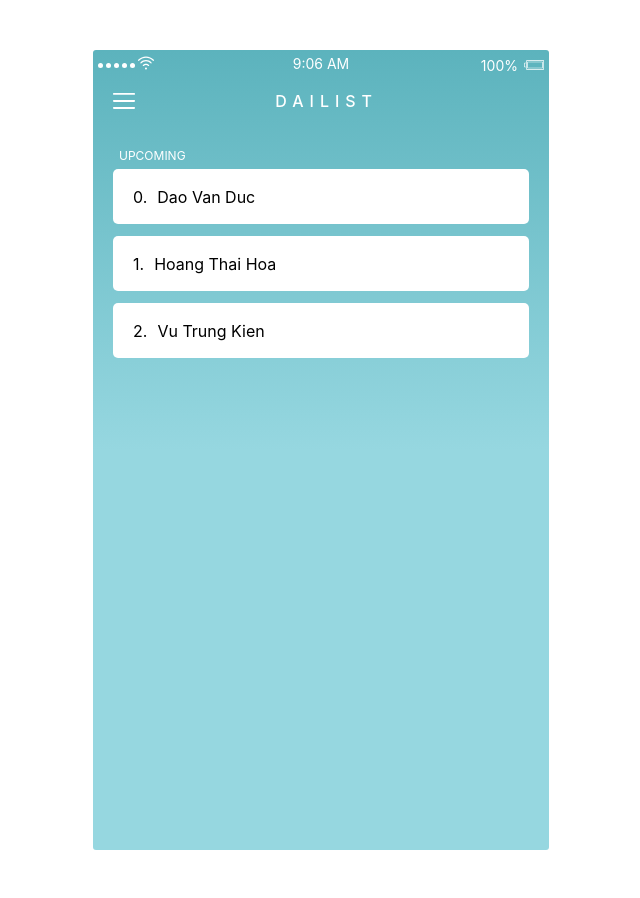
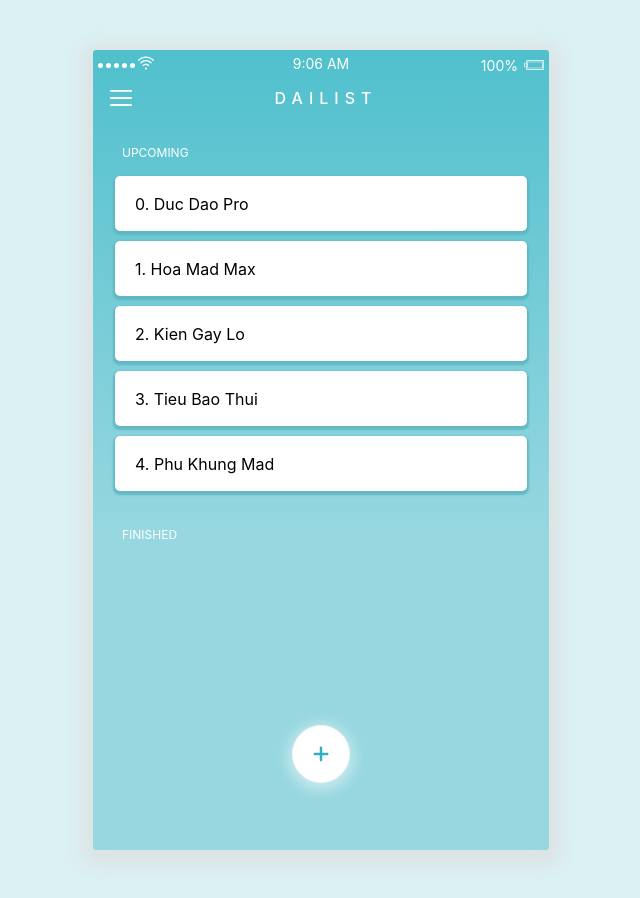
Before and after one commit to DucDa0/FullStackWebCourse, a React (Create React App) app in the folder ReactJS/my-modern-todolist/: page / in a window 1280 px wide. Shown: the top 898 px of the page, without its empty margins (319-959 px from the left). Before the commit the page ends 850 px from the top, so only its background shows below. Built offline with nearby package versions, Linux system fonts and the light colour scheme.

Commit message:
complete myTodoList

```diff
--- a/ReactJS/my-modern-todolist/src/App.js
+++ b/ReactJS/my-modern-todolist/src/App.js
@@ -2,17 +2,82 @@ import React,{Component} from 'react';
 import wifi from './img/wifi.svg'
 import battery from './img/battery.svg'
 import menu from './img/open-menu.svg'
+import add from './img/plus.svg'
 import './css/TodoList.css'
 import NewTodo from './components/NewTodo'
+import CompleteTodo from './components/CompleteTodo'
+import SearchBox from './components/SearchBox'
 import './App.css';
 
 export default class App extends Component {
   constructor(){
     super();
     this.state={
+      trigger: false,
       newItem: '',
-      todoItems: [{title: 'Dao Van Duc', isComplete: false},{title: 'Hoang Thai Hoa', isComplete: false},{title: 'Vu Trung Kien', isComplete: false}]
+      todoItems: [
+      {title: 'Duc Dao Pro', isComplete: false},
+      {title: 'Hoa Mad Max', isComplete: false},
+      {title: 'Kien Gay Lo', isComplete: false},
+      {title: 'Tieu Bao Thui', isComplete: false},
+      {title: 'Phu Khung Mad', isComplete: false}
+    ]
     };
+    this.onKeyUp=this.onKeyUp.bind(this);
+    this.onChange=this.onChange.bind(this);
+    this.onClickAdd=this.onClickAdd.bind(this);
+  }
+  onClickAdd(){
+    const input=document.getElementById('input');
+    let text=input.value;
+    if(!text){
+      return;
+    }
+    text=text.trim();
+    if(!text){
+      return;
+    }
+    this.setState({
+      newItem: '',
+      todoItems:[
+        {title: text, isComplete: false},
+        ...this.state.todoItems
+      ]
+    })
+  }
+  onKeyUp(event){
+    let text=event.target.value;
+
+    if(event.keyCode===13){
+
+      if(!text){
+        return;
+      }
+      text=text.trim();
+      if(!text){
+        return;
+      }
+      this.setState({
+        newItem: '',
+        todoItems:[
+          {title: text, isComplete: false},
+          ...this.state.todoItems
+        ]
+      })
+    }
+  }
+  onChange(event){
+    this.setState({
+      newItem: event.target.value
+    })
+  }
+  isClick() {
+    return ()=>{
+      const {trigger}=this.state;
+      this.setState({
+        trigger: !trigger
+      })
+    }
   }
   onItemClicked(item){
     return ()=>{
@@ -34,11 +99,12 @@ export default class App extends Component {
     }
   }
   render(){
-    const {todoItems}=this.state;
+    const {trigger,newItem,todoItems}=this.state;
+    const filterTodo=todoItems.filter(item=>item.isComplete);
     if(todoItems.length){
       return (
         <div className="TodoList">
-            <div className="TodoList-wrap">
+            <div  className="TodoList-wrap">
                 <div className="TodoList-content">
                     <div className="TodoList-head">
                         <div className="signal">
@@ -64,6 +130,7 @@ export default class App extends Component {
                                 <div className="Dailist">DAILIST</div>
                             </div>
                             <div className="TodoList-body_wrap-newTodo">
+                                <SearchBox value={newItem} onClickAdd={this.onClickAdd} onClick={this.isClick()} onKeyUp={this.onKeyUp} onChange={this.onChange} isTrigger={trigger}/>
                                 <div className="upComing">UPCOMING</div>
                                 <div className="newTodo">
                                   {
@@ -74,12 +141,21 @@ export default class App extends Component {
                                 </div>
                             </div>
                             <div className="TodoList-body_wrap-todoDone">
-
+                              <div className="finish">FINISHED</div>
+                              <div className="completedTodo">
+                              {
+                                filterTodo.map((item,index)=>{
+                                  return <CompleteTodo index ={index} item={item} key={index} onClick={this.onItemClicked(item)}/>
+                                })
+                              }
+                              </div>
                             </div>
                         </div>
                     </div>
                     <div className="TodoList-foot">
-
+                      <div className="TodoList-foot-wrap">
+                            <div onClick={this.isClick()} className="TodoList-foot-add"><img src={add} alt="add" width="32" height="32"/></div>
+                      </div>
                     </div>
                 </div>
             </div>
--- a/ReactJS/my-modern-todolist/src/components/CompleteTodo.js
+++ b/ReactJS/my-modern-todolist/src/components/CompleteTodo.js
@@ -0,0 +1,19 @@
+import React, { Component } from 'react'
+import '../css/NewTodo.css'
+export default class CompleteTodo extends Component {
+    render() {
+        const {item, index, onClick}=this.props
+        const content=`${index}. ${item.title}`;
+        return (
+            <div onClick={onClick} className="NewTodo-item isDone">
+                <div className="NewTodo-item_content">
+                    <div className="content">
+                        {/* <span style={{paddingRight: '10px'}} className="order">{index}.</span> */}
+                        <span className="title isDone">{content}</span>
+                    </div>
+                </div>
+            </div>
+        )
+
+    }
+}
--- a/ReactJS/my-modern-todolist/src/components/NewTodo.js
+++ b/ReactJS/my-modern-todolist/src/components/NewTodo.js
@@ -3,13 +3,14 @@ import '../css/NewTodo.css'
 import classNames from 'classnames'
 export default class NewTodo extends Component {
     render() {
-        const {item, index, onClick}=this.props
+        const {item, index, onClick}=this.props;
+        const content=`${index}. ${item.title}`;
         return (
             <div onClick={onClick} className={classNames('NewTodo-item',{disabled: item.isComplete})}>
                 <div className="NewTodo-item_content">
                     <div className="content">
-                        <span style={{paddingRight: '10px'}} className="order">{index}.</span>
-                        <span className="title">{item.title}</span>
+                        {/* <span style={{paddingRight: '10px'}} className="order">{index}.</span> */}
+                        <span className="title">{content}</span>
                     </div>
                 </div>
             </div>
--- /dev/null
+++ b/ReactJS/my-modern-todolist/src/components/SearchBox.js
@@ -0,0 +1,24 @@
+import React, { Component} from 'react'
+import classNames from 'classnames'
+import close from '../img/close.svg'
+import '../css/SearchBox.css'
+
+export default class SearchBox extends Component {
+    render() {
+        const {onClickAdd,onClick, onKeyUp, onChange, value, isTrigger}=this.props;
+        return (
+            <div className={classNames('SearchBox',{display:isTrigger})}>
+                <div className="close" onClick={onClick}><img src={close} alt="close"/></div>
+                <div className="SearchBox-wrap">
+                    <div className="SearchBox-content">
+                        <div className="SearchBox-box">
+                            <input id="input" value={value} placeholder="Type something to trap...." type="text" onChange={onChange} onKeyUp={onKeyUp}/>
+                            <div onClick={onClickAdd} className="search">
+                            </div>
+                        </div>
+                    </div>
+                </div>
+            </div>
+        )
+    }
+}
--- a/ReactJS/my-modern-todolist/src/css/NewTodo.css
+++ b/ReactJS/my-modern-todolist/src/css/NewTodo.css
@@ -1,22 +1,31 @@
 .NewTodo-item{
-    width: 100%;
-    height: 55px;
+    min-height: 55px;
     background-color: #fff;
     border-radius: 5px;
     display: flex;
     align-items: center;
-    margin-bottom: 12px;
+    margin: 10px 5px;
     cursor: pointer;
+    -webkit-box-shadow: 0px 2px 2px 2px rgba(93,180,191,0.85);
+    -moz-box-shadow: 0px 2px 2px 2px rgba(93,180,191,0.85);
+    box-shadow: 0px 2px 2px 2px rgba(93,180,191,0.85);
+}
+.NewTodo-item.isDone{
+    background-color: #96D7DF;
 }
 .NewTodo-item_content{
     width: 100%;
     padding: 0 20px;
 }
-.upComing{
+.upComing,.finish{
     color: #fff;
     font-size: 12px;
-    padding: 6px;
+    padding: 6px 6px 6px 12px;
 }
 .disabled{
     display: none;
 }
+.title.isDone{
+    color: #fff;
+    text-decoration: line-through solid #fff;
+}
--- /dev/null
+++ b/ReactJS/my-modern-todolist/src/css/SearchBox.css
@@ -0,0 +1,43 @@
+.SearchBox{
+    width: 100%;
+    display: none;
+    position: relative;
+}
+.SearchBox.display{
+    display: block;
+}
+.SearchBox-content{
+    border-radius: 50px;
+    background-color: #fff;
+    overflow: hidden;
+    border: 2px solid #12bed4;
+    -webkit-box-shadow: 0px 3px 15px 4px rgba(255,255,255,0.5);
+    -moz-box-shadow: 0px 3px 15px 4px rgba(255,255,255,0.5);
+    box-shadow: 0px 3px 15px 4px rgba(255,255,255,0.5);
+}
+.SearchBox-box{
+    display: flex;
+    align-items: center;
+}
+#input{
+    width: 360px;
+    height: 54px;
+    outline: none;
+    border: none;
+    text-indent: 25px;
+    font-size: 20px;
+}
+.search{
+    background-color: #009B77;
+    border-radius: 50%;
+    width: 43px;
+    height: 43px;
+    border: 4px solid #80c4ca;
+    cursor: pointer;
+}
+.close{
+    position: absolute;
+    right: -5px;
+    top: -35px;
+    cursor: pointer;
+}
--- a/ReactJS/my-modern-todolist/src/css/TodoList.css
+++ b/ReactJS/my-modern-todolist/src/css/TodoList.css
@@ -1,17 +1,30 @@
 .TodoList{
-    margin-top: 50px;
     display: flex;
     justify-content: center;
+    height: 1080px;
+    background-color: #DBF1F4;
 }
 .TodoList-wrap{
     width: 456px;
     height: 800px;
-    background: rgb(92,179,189);
-    background: linear-gradient(180deg, rgba(92,179,189,1) 0%, rgba(150,215,224,1) 50%);
+    background: rgb(80,192,205);
+    background: linear-gradient(180deg, rgba(80,192,205,1) 0%, rgba(150,215,224,1) 60%);
     border-radius: 3px;
+    margin-top: 50px;
+    -webkit-box-shadow: 0px 5px 18px 10px rgba(221,221,221,0.75);
+    -moz-box-shadow: 0px 5px 18px 10px rgba(221,221,221,0.75);
+    box-shadow: 0px 5px 18px 10px rgba(221,221,221,0.75);
+    box-sizing: border-box;
+}
+.overlay {
+    background-color: rgba(0, 0, 0, 0.3);
+    height: 100%;
+    z-index: 10;
+    cursor: pointer;
 }
 .TodoList-content{
     padding: 5px;
+    position: relative;
 }
 /* *header* */
 .TodoList-head{
@@ -55,7 +68,7 @@
 }
 .TodoList-body_wrap{
     height: 100%;
-    padding: 15px;
+    padding: 12px;
 }
 .TodoList-body_wrap-head{
     display: flex;
@@ -75,8 +88,9 @@
     margin-top: 30px;
 }
 .newTodo{
-    height: 325px;
-    overflow-y: scroll;
+    max-height: 335px;
+    width: 100%;
+    overflow-y: auto;
 }
 ::-webkit-scrollbar {
     width: 3px;
@@ -84,3 +98,30 @@
 ::-webkit-scrollbar-thumb {
     background: rgb(34, 152, 165);
 }
+.completedTodo{
+    max-height: 335px;
+    width: 100%;
+    overflow-y: auto;
+}
+.TodoList-body_wrap-todoDone{
+    margin-top: 20px;
+}
+/* *footer* */
+.TodoList-foot{
+    display: flex;
+    justify-content: center;
+}
+.TodoList-foot-add{
+    display: flex;
+    justify-content: center;
+    align-items: center;
+    height: 56px;
+    width: 56px;
+    background-color: #fff;
+    border-radius: 50%;
+    border: 1px solid #f6f6f6;
+    -webkit-box-shadow: 0px 3px 15px 4px rgba(255,255,255,0.5);
+    -moz-box-shadow: 0px 3px 15px 4px rgba(255,255,255,0.5);
+    box-shadow: 0px 3px 15px 4px rgba(255,255,255,0.5);
+    cursor: pointer;
+}
```
Also changed, not shown: ReactJS/my-modern-todolist/src/components/TodoList.js (deleted, +0 -57 lines), ReactJS/my-modern-todolist/src/img/close.svg (added), ReactJS/my-modern-todolist/src/img/plus.svg (added).
